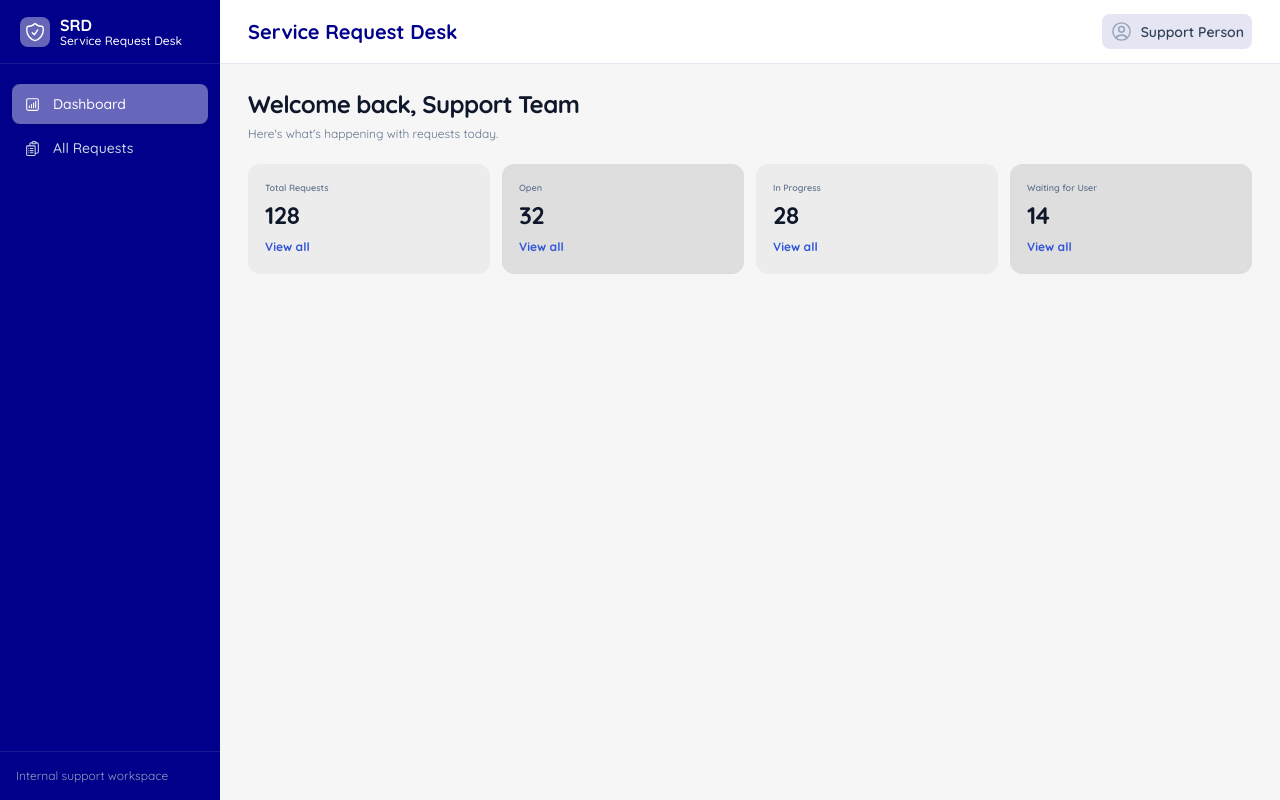
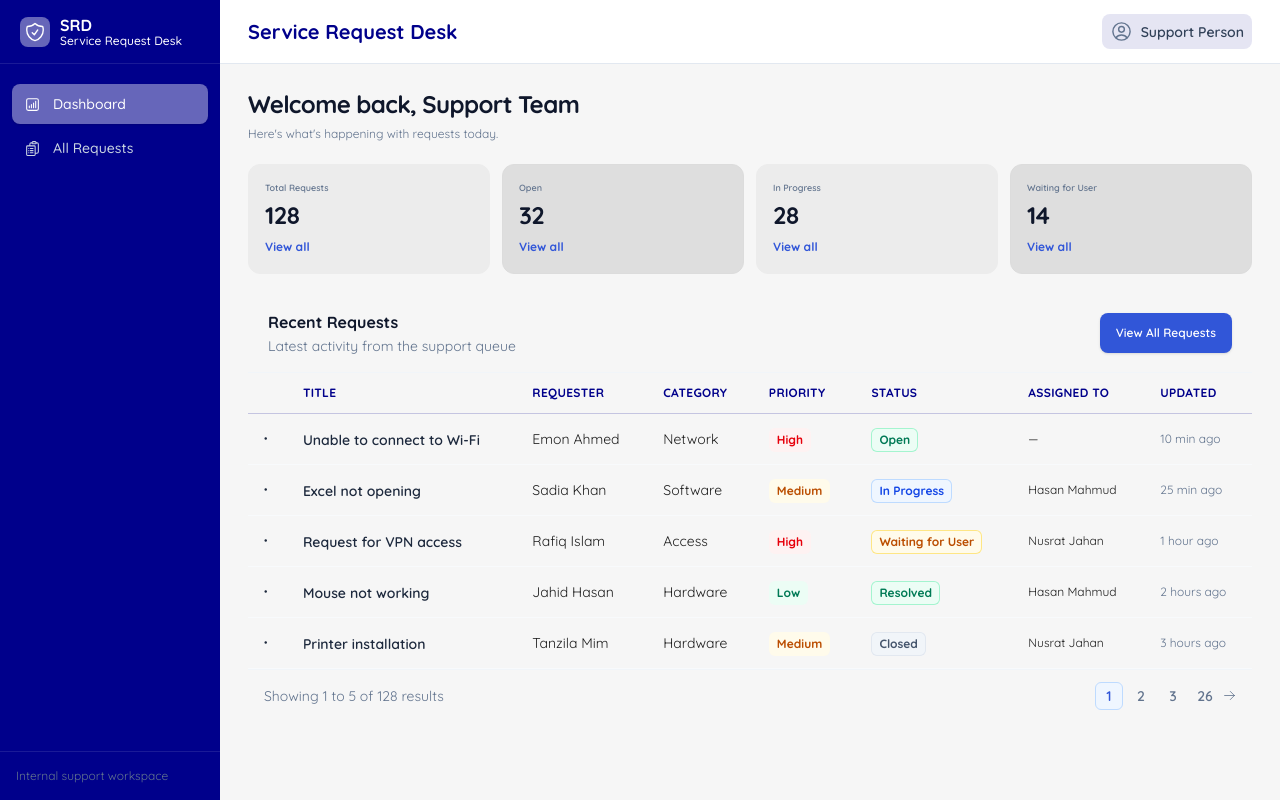
Before and after one commit to MujahidEmon/service-request-desk, a Next.js app in the folder frontend/: page /provider in a window 1280 px wide. Built offline with nearby package versions, Linux system fonts and the light colour scheme.

Commit message:
dashboard UI ready

```diff
--- a/frontend/src/app/components/CreateRequestForm.jsx
+++ b/frontend/src/app/components/CreateRequestForm.jsx
@@ -39,7 +39,7 @@ export default function CreateRequestForm() {
             Title <span className="text-red-500">*</span>
           </label>
           <input
-            className="h-11 w-full rounded-lg border border-slate-200 bg-white px-3 text-sm text-slate-800 outline-none transition placeholder:text-slate-400 focus:ring-4 focus:ring-blue-500/10"
+            className="h-11 w-full rounded-lg border border-slate-200 bg-white px-3 text-sm text-slate-800 outline-none transition placeholder:text-slate-500 focus:ring-4 focus:ring-blue-500/10"
             placeholder="Enter a short title"
             maxLength={100}
             {...register("title", {
@@ -68,7 +68,7 @@ export default function CreateRequestForm() {
             Description <span className="text-red-500">*</span>
           </label>
           <textarea
-            className="min-h-32 w-full resize-y rounded-lg border border-slate-200 bg-white p-3 text-sm text-slate-800 outline-none transition placeholder:text-slate-400 focus:border-blue-500 focus:ring-4 focus:ring-blue-500/10"
+            className="min-h-32 w-full resize-y rounded-lg border border-slate-200 bg-white p-3 text-sm text-slate-800 outline-none transition placeholder:text-slate-500 focus:border-blue-500 focus:ring-4 focus:ring-blue-500/10"
             placeholder="Describe your issue or request in detail..."
             maxLength={1000}
             {...register("description", {
@@ -99,7 +99,7 @@ export default function CreateRequestForm() {
               Requester Name <span className="text-red-500">*</span>
             </label>
             <input
-              className=" h-11 w-full rounded-lg border border-slate-200 bg-white px-3 text-sm text-slate-800 outline-none transition placeholder:text-slate-400 focus:border-blue-500 focus:ring-4 focus:ring-blue-500/10"
+              className=" h-11 w-full rounded-lg border border-slate-200 bg-white px-3 text-sm text-slate-800 outline-none transition placeholder:text-slate-500 focus:border-blue-500 focus:ring-4 focus:ring-blue-500/10"
               placeholder="Your full name"
               maxLength={60}
               {...register("requesterName", {
--- a/frontend/src/app/components/ProviderShell.jsx
+++ b/frontend/src/app/components/ProviderShell.jsx
@@ -52,7 +52,7 @@ export default function ProviderShell({ children }) {
           })}
         </nav>
 
-        <div className="border-t border-white/10 p-4 text-xs   leading-4 text-slate-400">
+        <div className="border-t border-white/10 p-4 text-xs   leading-4 text-slate-500">
           Internal support workspace
         </div>
       </aside>
--- /dev/null
+++ b/frontend/src/app/components/RequestTable.jsx
@@ -0,0 +1,83 @@
+import Link from "next/link";
+import { HiOutlineArrowRight } from "react-icons/hi2";
+import { PriorityBadge, StatusBadge } from "./StatusBadge";
+
+export default function RequestTable({ requests }) {
+  return (
+    <div className="overflow-x-auto">
+      <table className="w-full min-w-225 border-collapse">
+        <thead>
+          <tr className="border-b border-primary/20 text-left">
+            {["", "Title", "Requester", "Category", "Priority", "Status", "Assigned To", "Updated"].map(
+              (head, index) => (
+                <th
+                  key={head || index}
+                  className="px-4 py-3 text-xs font-bold uppercase tracking-wide text-primary"
+                >
+                  {head}
+                </th>
+              )
+            )}
+          </tr>
+        </thead>
+        <tbody>
+          {requests.map((request) => (
+            <tr
+              key={request.id}
+              className="border-b border-slate-50 transition hover:bg-slate-50/80"
+            >
+              <td className="px-4 py-3 text-[10px] text-slate-800">•</td>
+              <td className="px-4 py-3">
+                <Link
+                  href={`/provider/requests/${request.id}`}
+                  className="text-sm font-semibold text-slate-800 hover:text-[#3156d8]"
+                >
+                  {request.title}
+                </Link>
+              </td>
+              <td className="px-4 py-3 text-sm text-base-content">
+                {request.requesterName}
+              </td>
+              <td className="px-4 py-3 text-sm text-base-content">
+                {request.category}
+              </td>
+              <td className="px-4 py-3">
+                <PriorityBadge priority={request.priority} />
+              </td>
+              <td className="px-4 py-3">
+                <StatusBadge status={request.status} />
+              </td>
+              <td className="px-4 py-3 text-xs text-base-content">
+                {request.assignedPerson ?? "—"}
+              </td>
+              <td className="px-4 py-3 text-xs text-slate-500">
+                {request.updatedAt}
+              </td>
+            </tr>
+          ))}
+        </tbody>
+      </table>
+
+      {requests.length > 0 && (
+        <div className="flex items-center justify-between border-t border-slate-100 px-4 py-3 text-sm text-slate-500">
+          <span>Showing 1 to {requests.length} of 128 results</span>
+          <div className="flex items-center gap-1">
+            {[1, 2, 3, 26].map((page) => (
+              <button
+                key={page}
+                className={`grid size-7 place-items-center rounded-md border text-sm font-semibold ${
+                  page === 1
+                    ? "border-blue-200 bg-blue-50 text-[#3156d8]"
+                    : "border-transparent text-slate-500 hover:bg-slate-50"
+                }`}
+              >
+                {page}
+              </button>
+            ))}
+            <HiOutlineArrowRight size={13} />
+          </div>
+        </div>
+      )}
+    </div>
+  );
+}
--- a/frontend/src/app/components/StatusBadge.jsx
+++ b/frontend/src/app/components/StatusBadge.jsx
@@ -15,7 +15,7 @@ export function StatusBadge({ status }) {
 export function PriorityBadge({ priority }) {
   return (
     <span
-      className={`inline-flex text-sm whitespace-nowrap rounded-md px-2 py-1  font-bold ${getPriorityClass(
+      className={`inline-flex text-xs whitespace-nowrap rounded-md px-2 py-1  font-bold ${getPriorityClass(
         priority
       )}`}
     >
--- a/frontend/src/app/components/TopBar.jsx
+++ b/frontend/src/app/components/TopBar.jsx
@@ -13,7 +13,7 @@ export default function TopBar({ role = "Requester" }) {
         </Link> */}
         <Link href={'/'} className="font-bold text-primary md:text-xl text-lg hover:text-black">Service Request Desk</Link>
       <button className="flex bg-primary/10 items-center gap-2 rounded-lg px-2 py-1.5 text-sm font-semibold text-slate-700">
-        <HiOutlineUserCircle size={23} className="text-slate-400" />
+        <HiOutlineUserCircle size={23} className="text-slate-500" />
         {role}
       </button>
     </div>
--- a/frontend/src/app/globals.css
+++ b/frontend/src/app/globals.css
@@ -50,3 +50,11 @@
   --depth: 1;
   --noise: 0;
 }
+
+
+
+/* Reusbale Css Class */
+
+.srd-primary-button {
+  @apply inline-flex h-10 items-center justify-center gap-2 rounded-lg bg-[#3156d8] px-4 text-xs font-semibold text-white shadow-sm transition hover:bg-[#2749c0] active:scale-[0.99] disabled:cursor-not-allowed disabled:opacity-60;
+}
--- a/frontend/src/app/provider/page.jsx
+++ b/frontend/src/app/provider/page.jsx
@@ -3,6 +3,8 @@ import PageHeader from "../components/PageHeader";
 import ProviderShell from "../components/ProviderShell";
 import TopBar from "../components/TopBar";
 import StatCard from "../components/StatCard";
+import RequestTable from "../components/RequestTable";
+import { requests } from "@/lib/data";
 
 export default function ProviderDashboardPage() {
   return (
@@ -22,7 +24,20 @@ export default function ProviderDashboardPage() {
           <StatCard label="Waiting for User" value="14"card='even' />
         </div>
 
-
+        <section className="srd-card srd-shadow mt-5 overflow-hidden">
+            <div className="flex items-center justify-between border-b border-slate-100 px-5 py-4">
+              <div>
+                <h2 className="text-md font-extrabold text-slate-900">Recent Requests</h2>
+                <p className="mt-0.5 text-sm text-slate-500">
+                  Latest activity from the support queue
+                </p>
+              </div>
+              <Link href="/provider/requests" className="srd-primary-button h-8">
+                View All Requests
+              </Link>
+            </div>
+            <RequestTable requests={requests} />
+          </section>
       </div>
     </ProviderShell>
   );
--- /dev/null
+++ b/frontend/src/app/provider/requests/page.jsx
@@ -0,0 +1,11 @@
+import React from 'react';
+
+const page = () => {
+    return (
+        <div>
+            <h1 className='font-bold text-center text-3xl'>All Request</h1>
+        </div>
+    );
+};
+
+export default page;
```
